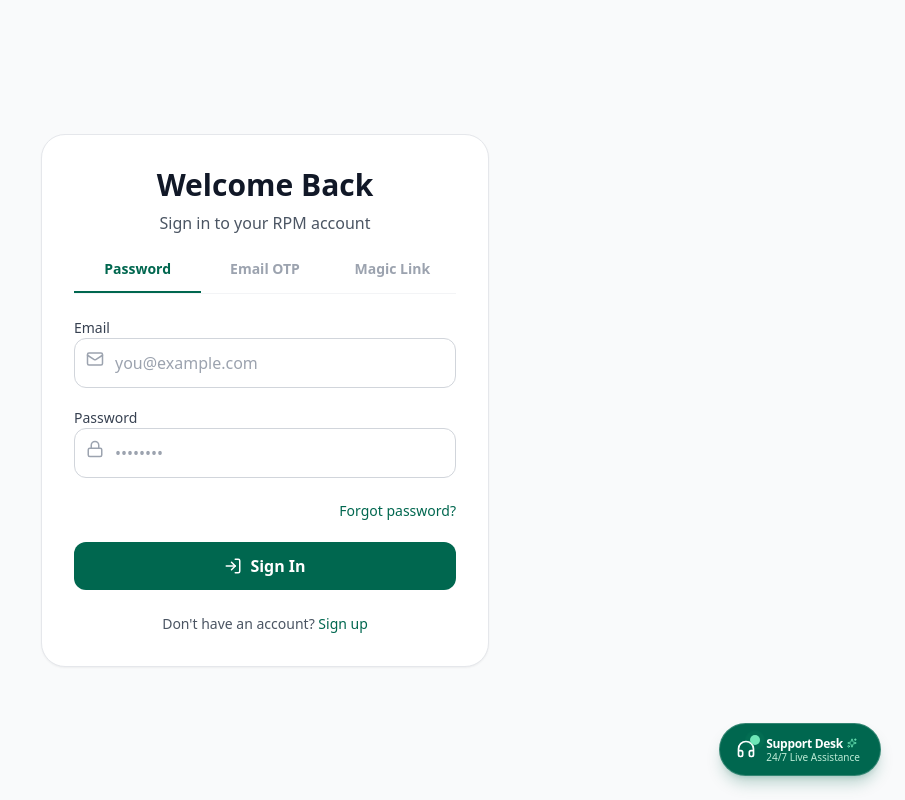
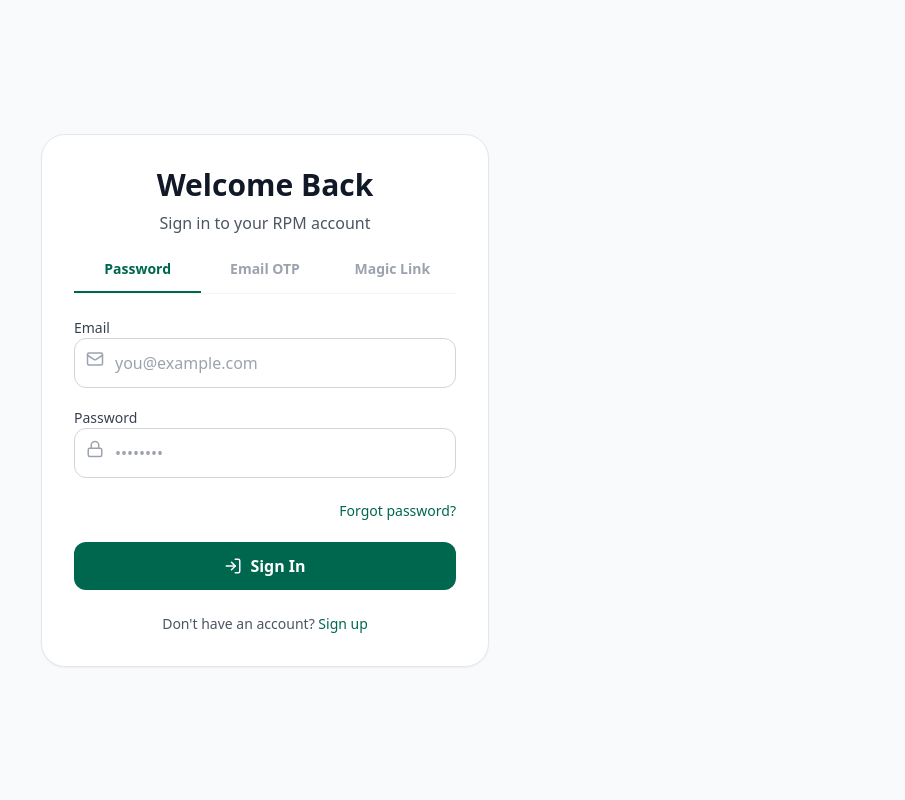
Before and after one commit to yourwriterofficial/fidelitypro, a React (Vite) app: page /login in a window 1280 px wide. Shown: the whole page, without its empty margins (375-1280 px from the left). Built offline with nearby package versions, Linux system fonts and the light colour scheme; no server answers; the database is empty.

Commit message:
fix(ui): remove floating support desk widget, preserving header and navigation support desk access

```diff
--- a/src/App.tsx
+++ b/src/App.tsx
@@ -57,7 +57,6 @@
 import AdminChat from './pages/admin/AdminChat';
 import P2P from './pages/P2P';
 import AdminP2P from './pages/admin/AdminP2P';
-import SupportDeskWidget from './components/SupportDeskWidget';
 import { triggerPassiveHeartbeat } from './lib/heartbeat';
 
 function App() {
@@ -80,7 +79,6 @@
         <PushAutoSubscriber />
         <PWAUpdater />
         <InstallPWAPrompt />
-        <SupportDeskWidget />
         <Routes>
           {/* Public Routes */}
           <Route path="/" element={<Landing />} />
--- a/src/components/SupportDeskWidget.tsx
+++ /dev/null
@@ -1,46 +0,0 @@
-import { Link, useLocation } from 'react-router-dom';
-import { Headphones, Sparkles } from 'lucide-react';
-import { useAuthStore } from '../store/authStore';
-
-export default function SupportDeskWidget() {
-  const location = useLocation();
-  const { user } = useAuthStore();
-
-  // Hide on dedicated chat pages, banned page, and admin chat
-  if (
-    location.pathname.startsWith('/app/chat') ||
-    location.pathname.startsWith('/admin/chat') ||
-    location.pathname.startsWith('/banned')
-  ) {
-    return null;
-  }
-
-  const targetLink = user ? '/app/chat?tab=support' : '/login?redirect=/app/chat?tab=support';
-
-  return (
-    <div className="fixed bottom-20 md:bottom-6 right-4 md:right-6 z-40 print:hidden">
-      <Link
-        to={targetLink}
-        className="group flex items-center gap-2.5 px-4 py-3 bg-brand hover:bg-brand-dark text-white rounded-full shadow-lg shadow-brand/25 transition-all duration-300 hover:scale-105 hover:shadow-xl hover:shadow-brand/35 border border-white/20"
-        title="24/7 Official Support Helpdesk"
-        aria-label="24/7 Official Support Helpdesk"
-      >
-        <div className="relative flex items-center justify-center">
-          <Headphones size={20} className="text-white group-hover:rotate-12 transition-transform duration-300" />
-          <span className="absolute -top-1 -right-1 flex h-2.5 w-2.5">
-            <span className="animate-ping absolute inline-flex h-full w-full rounded-full bg-emerald-400 opacity-75"></span>
-            <span className="relative inline-flex rounded-full h-2.5 w-2.5 bg-emerald-300"></span>
-          </span>
-        </div>
-        <div className="flex flex-col items-start pr-1">
-          <span className="text-xs font-bold tracking-tight text-white leading-tight flex items-center gap-1">
-            Support Desk <Sparkles size={10} className="text-emerald-300" />
-          </span>
-          <span className="text-[10px] text-emerald-100/90 font-medium leading-tight">
-            24/7 Live Assistance
-          </span>
-        </div>
-      </Link>
-    </div>
-  );
-}
```
